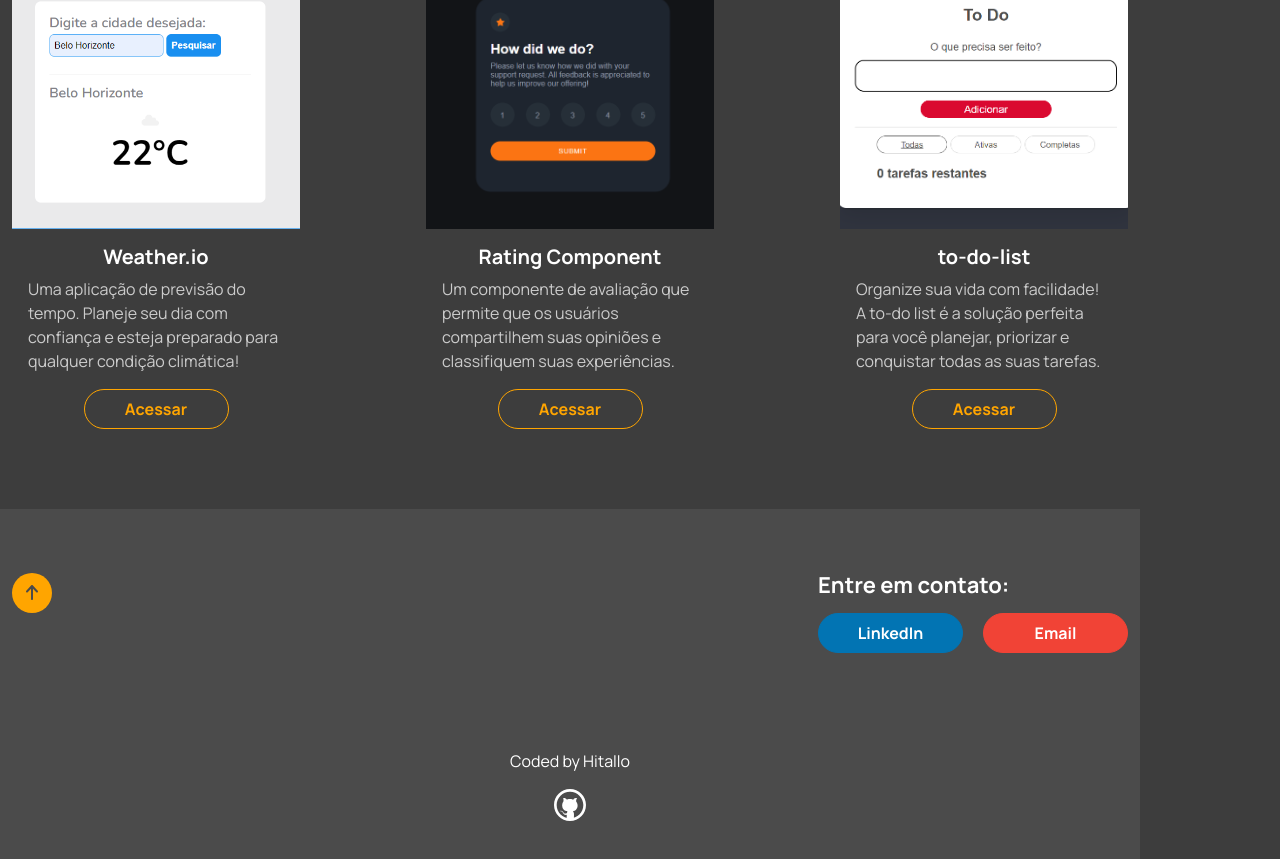
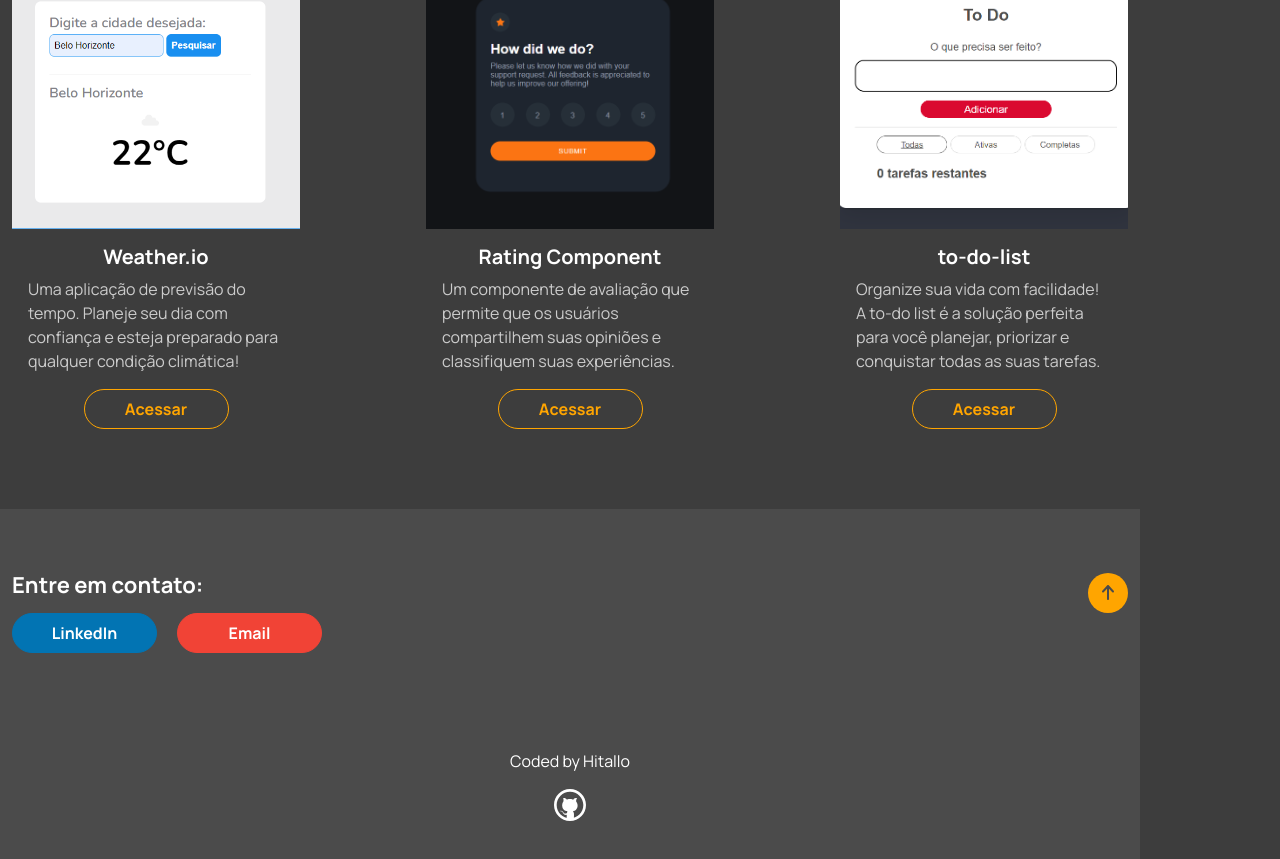
Before and after one commit to Hitallo-moreira/portfolio, a React (Vite) app: page / in a window 1280 px wide. Shown: the part 1311-2170 px from the top of the page. Built offline with nearby package versions, Linux system fonts and the light colour scheme; the HTML template or start-up script is replaced by a standard one.

Commit message:
fix: fixing footer bug

```diff
--- a/src/components/Footer.jsx
+++ b/src/components/Footer.jsx
@@ -6,11 +6,6 @@ function Footer() {
     return (
         <footer>
             <div className="container footer-info">
-                <div className="logo">
-                    <a href="#">
-                        <img src={arrow} alt="arrow up" />
-                    </a>
-                </div>
                 <div className="contact-section" id='contact'>
                     <h1>Entre em contato:</h1>
                     <div className="action">
@@ -24,6 +19,11 @@ function Footer() {
                         </div>
                     </div>
                 </div>
+                <div className="back-to-top">
+                    <a href="#">
+                        <img src={arrow} alt="arrow up" />
+                    </a>
+                </div>
             </div>
             <div className="codeby">
                 <p>Coded by Hitallo</p>
--- a/src/styles/components/_footer.scss
+++ b/src/styles/components/_footer.scss
@@ -50,7 +50,7 @@ footer {
             }
         }
 
-        .logo {
+        .back-to-top {
             a {
                 display: flex;
                 align-items: center;
@@ -86,7 +86,7 @@ footer {
 @media only screen and (max-width: 768px) {
     footer {
         .footer-info {
-            flex-direction: column;
+            flex-direction: column-reverse;
             padding-top: 2rem;
 
             .contact-section {
@@ -106,7 +106,7 @@ footer {
                 }
             }
 
-            .logo {
+            .back-to-top {
                 display: flex;
                 justify-content: flex-end;
             }
```
